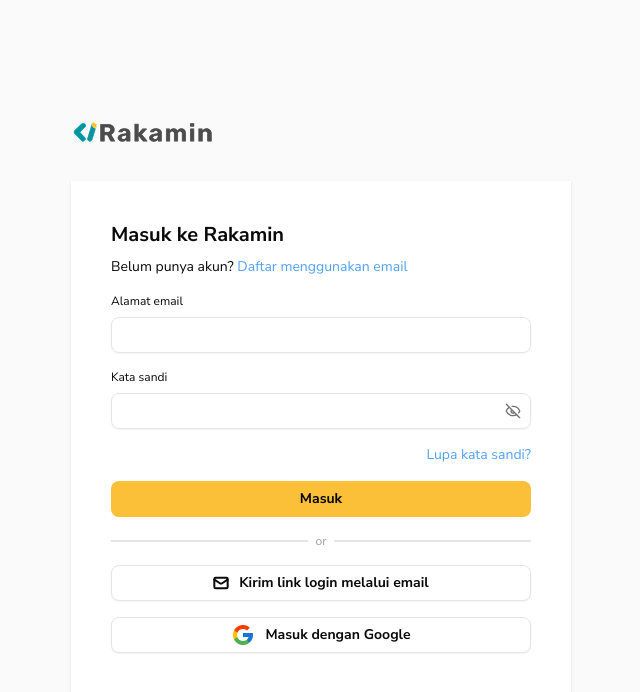
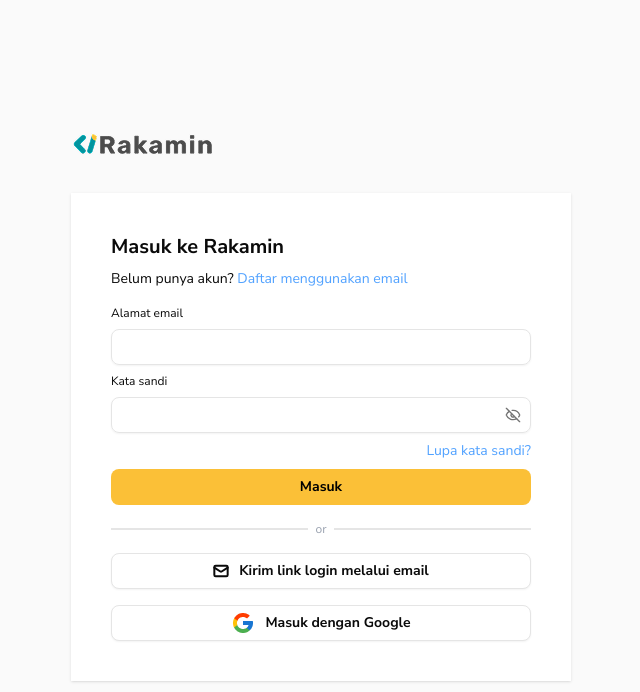
Before and after one commit to MFajru/hiring-management-web, a Next.js app: page /login/with-password in a window 1280 px wide. Shown: the top 692 px of the page, without its empty margins (319-959 px from the left). Built offline with nearby package versions, Linux system fonts and the light colour scheme; no server answers.

Commit message:
feat: handle login based on role

```diff
--- a/app/(auth)/login/with-password/page.tsx
+++ b/app/(auth)/login/with-password/page.tsx
@@ -16,11 +16,12 @@
   TooltipContent,
   TooltipTrigger,
 } from "@/components/ui/tooltip";
-import { ChangeEvent, useState } from "react";
+import { ChangeEvent, FormEvent, useState } from "react";
 import { useFetch } from "@/hooks/useFetch";
 import { redirect } from "next/navigation";
 import InputLabel from "@/components/customUI/input-with-label";
 import { apiUrl } from "@/lib/environment";
+import { toast } from "sonner";
 
 interface ICredentials {
   email: string;
@@ -31,6 +32,7 @@
   id: string;
   email: string;
   password: string;
+  role: string;
 }
 
 const LoginPassword = () => {
@@ -39,7 +41,7 @@
     email: "",
     password: "",
   });
-  const { data, fetchData: getData } = useFetch<IGetCredentials>();
+  const { fetchData: getData } = useFetch<IGetCredentials[]>();
 
   const handleOnChange = (e: ChangeEvent<HTMLInputElement>) => {
     const { name, value } = e.target;
@@ -49,21 +51,29 @@
     }));
   };
 
-  const handleLogin = () => {
-    getData(`${apiUrl}/auth/1`, {
+  const handleLogin = async (e: FormEvent) => {
+    e.preventDefault();
+
+    const res = await getData(`${apiUrl}/auth/?email=${credentials.email}`, {
       method: "GET",
       headers: { "Content-Type": "application/json" },
     });
+    const user = res[0];
+    if (user) {
+      if (
+        credentials.email !== user.email &&
+        credentials.password !== user.password
+      ) {
+        toast.error("Login Failed! Wrong credentials.");
+        return;
+      }
 
-    if (data) {
-      const dt = data as IGetCredentials;
-      if (
-        credentials.email === dt.email &&
-        credentials.password === dt.password
-      ) {
+      toast.success("Login success!");
+
+      if (user.role === "admin") {
         redirect("/admin");
-      } else {
-        console.log("salah ges");
+      } else if (user.role === "candidate") {
+        redirect("/candidate");
       }
     }
   };
@@ -79,6 +89,12 @@
           </Link>
         </p>
       </div>
+      <form
+        name="login"
+        id="login"
+        onSubmit={handleLogin}
+        className="flex flex-col gap-2"
+      >
         <InputLabel
           inputId="email"
           inputType="email"
@@ -121,12 +137,15 @@
           </Link>
         </div>
         <Button
+          form="login"
           variant={"secondary"}
+          type="submit"
           className="text-black w-full"
-        onClick={() => handleLogin()}
         >
           Masuk
         </Button>
+      </form>
+
       <div className="flex w-full justify-center items-center gap-2 ">
         <hr className="w-full border" />
         <p className="text-xs text-gray-400">or</p>
@@ -134,14 +153,14 @@
       </div>
       <div className="flex flex-col gap-4">
         <Link href="/login" className="w-full">
-          <Button variant="outline" className="font-bold w-full">
+          <Button variant="outline" className="font-bold w-full" type="button">
             <div className="flex gap-2.5 items-center">
               <Mail strokeWidth={3} />
               <p>Kirim link login melalui email</p>
             </div>
           </Button>
         </Link>
-        <Button variant="outline" className="font-bold">
+        <Button variant="outline" className="font-bold" type="button">
           <div className="flex gap-2.5 items-center">
             <Image
               src="/google.png"
--- a/hooks/useFetch.ts
+++ b/hooks/useFetch.ts
@@ -5,7 +5,7 @@
   isLoading: boolean;
   isSuccess: boolean;
   error: string | unknown;
-  fetchData: (url: string, options: RequestInit | undefined) => Promise<void>;
+  fetchData: (url: string, options: RequestInit | undefined) => Promise<T>;
   setData: React.Dispatch<React.SetStateAction<T | string | null>>;
   setError: React.Dispatch<React.SetStateAction<Error | null>>;
   setErrorMsg: React.Dispatch<
@@ -31,12 +31,13 @@
         setErrorMsg(data.error);
         throw new Error(
           `Failed to fetch data: ${response.status} ${response.statusText};
-        }`
+        }`,
         );
       }
       setError("no error" as unknown as Error);
       setData(data);
       setIsSuccess(true);
+      return data;
     } catch (error) {
       setIsSuccess(false);
       if (error instanceof SyntaxError) {
```
Lines whose indentation alone changed are shown as unchanged.
